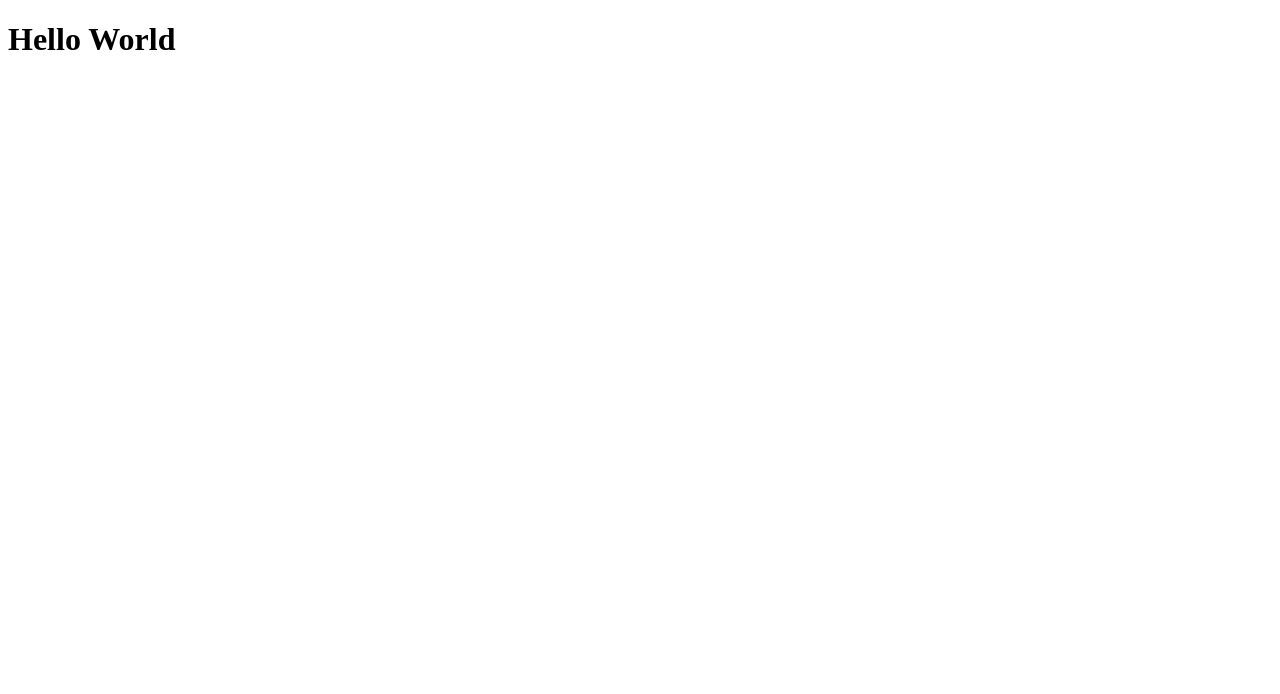
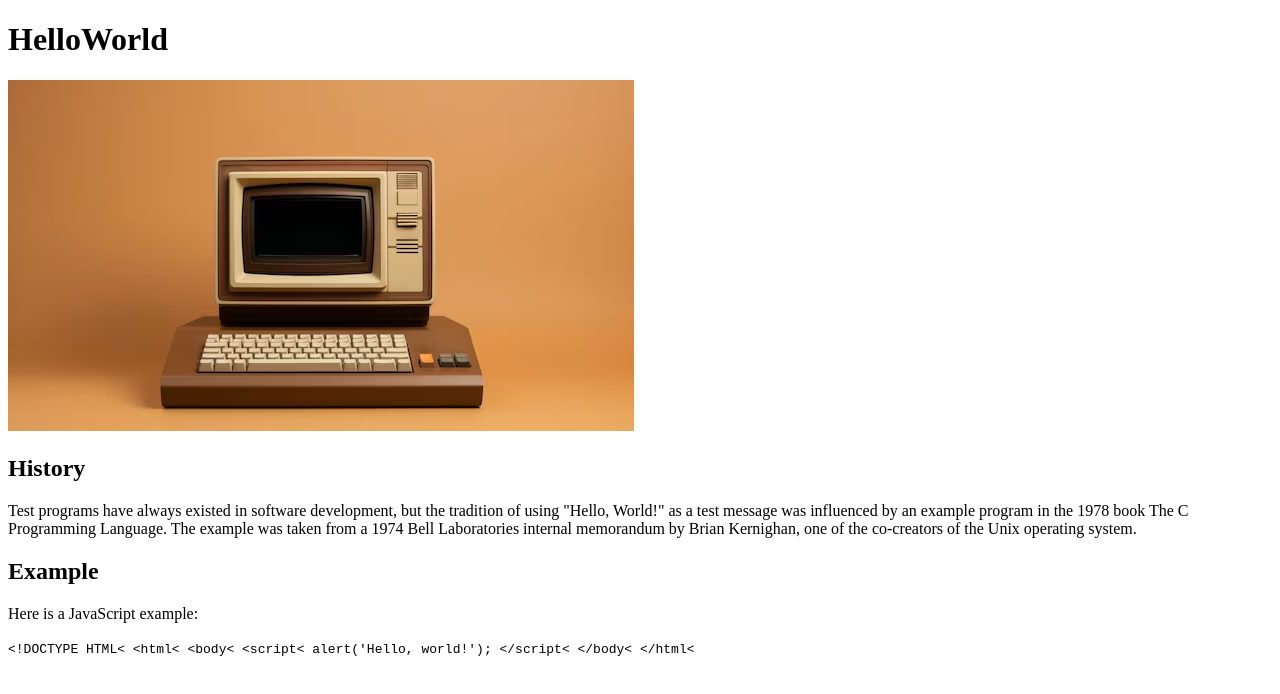
Before and after one commit to Seth-Maloney31/MI349, a plain HTML site: page index.html in a window 1280 px wide. Drawn offline with Linux system fonts and the light colour scheme.

Commit message:
push 9:44

```diff
--- a/index.html
+++ b/index.html
@@ -6,6 +6,27 @@
     <title>Hello World</title>
 </head>
 <body>
-    <h1>Hello World</h1>
+    <h1>HelloWorld</h1>
+    <img src="images/Retro Computer.avif" alt="Vintage Computer">
+    <section>
+        <h2>History</h2>
+        <p>Test programs have always existed in software development, but the tradition of using "Hello, World!" as a test message was influenced by an example program
+            in the 1978 book The C Programming Language. The example was taken from a 1974 Bell Laboratories internal memorandum by Brian Kernighan, one of the co-creators
+            of the Unix operating system.</p>
+    </section>
+    <section>
+        <h2>Example</h2>
+        <p>Here is a JavaScript example:</p>
+        <code>
+            &lt;!DOCTYPE HTML&lt;
+            &lt;html&lt;
+                &lt;body&lt;
+                    &lt;script&lt;
+                        alert('Hello, world!');
+                    &lt;/script&lt;
+                &lt;/body&lt;
+            &lt;/html&lt;
+        </code>
+    </section>
 </body>
 </html>
```
Also changed, not shown: images/Retro Computer.avif (added).
